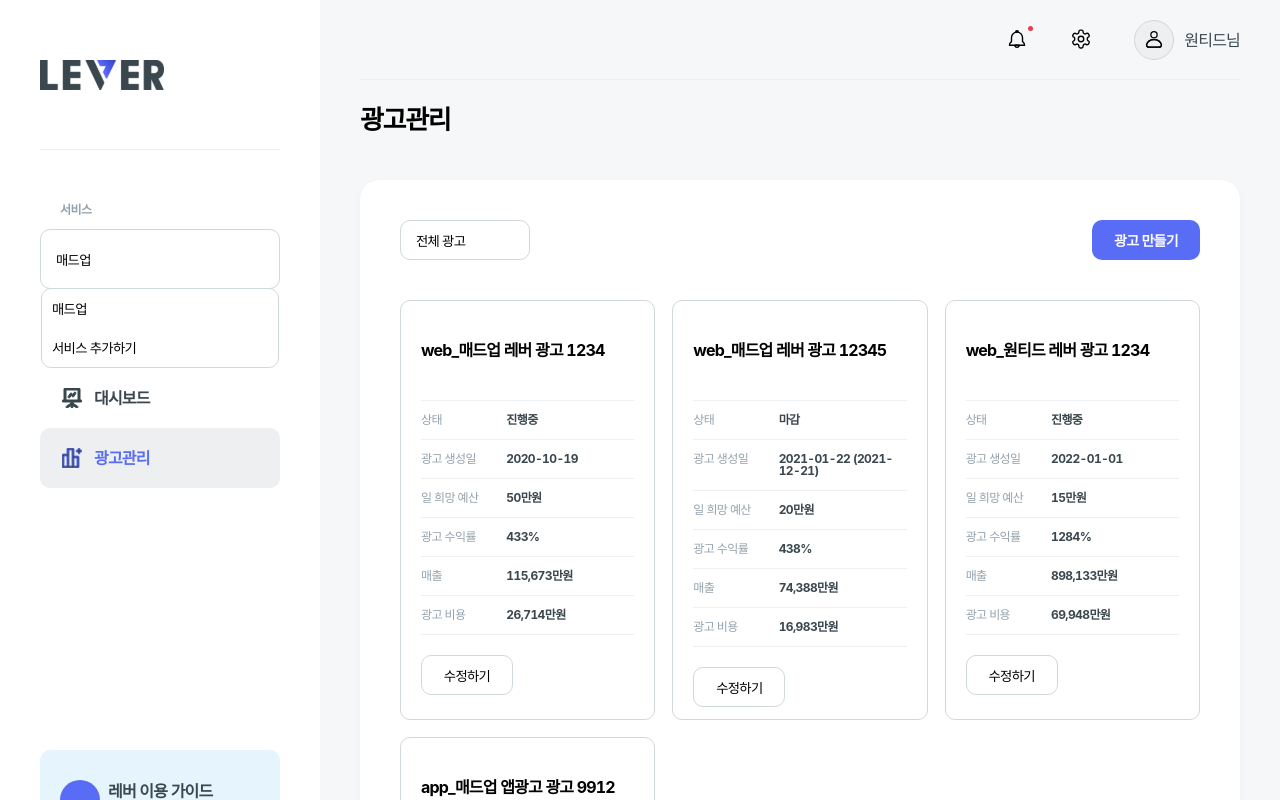
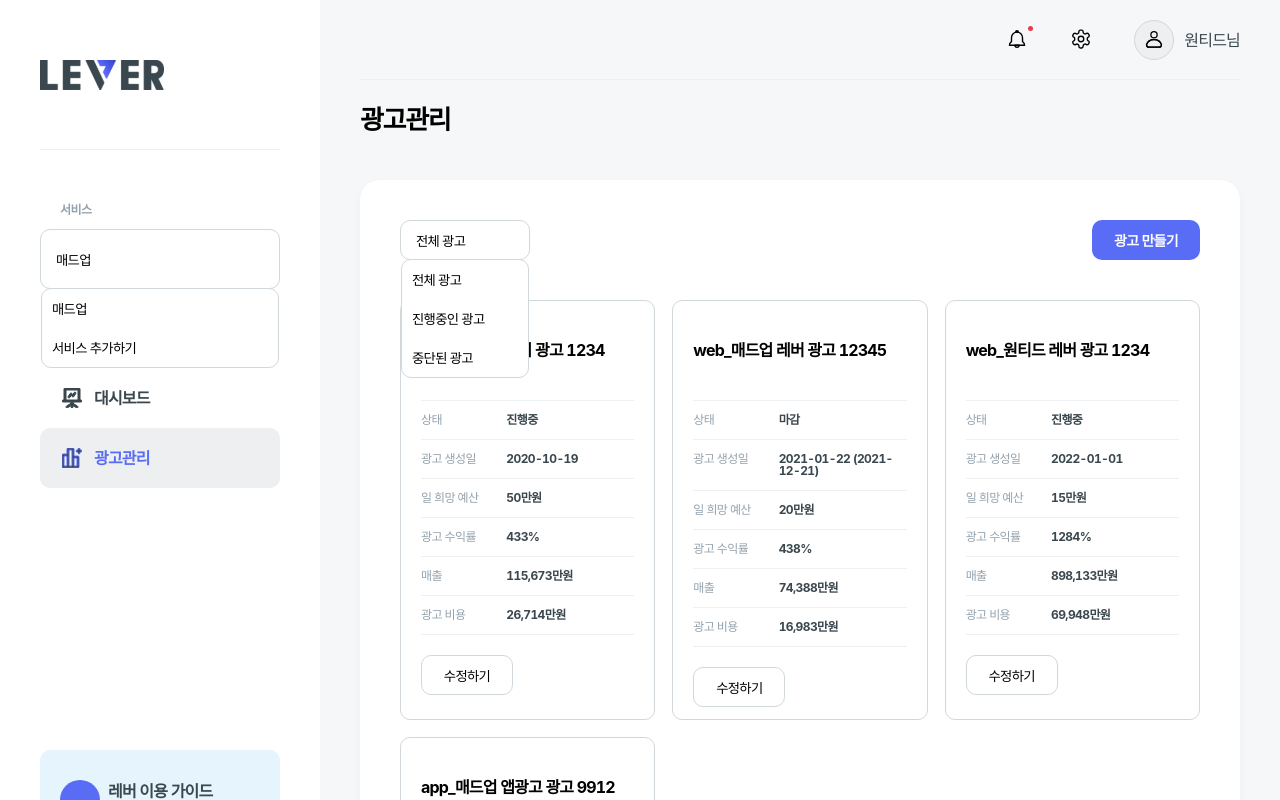
Before and after one commit to wanted-FE-02A-madup/madup, a React (Create React App) app: page /manage in a window 1280 px wide. Both pictures are taken after a click on the button "매드업". Shown: the top 800 px of the page. Built offline with nearby package versions, Linux system fonts and the light colour scheme; some icons are missing.

Commit message:
fix:dropdown 기능 수정중

```diff
--- a/src/components/Aside/Aside.tsx
+++ b/src/components/Aside/Aside.tsx
@@ -3,8 +3,12 @@ import { Logo, Dashboard, Ad, Guide } from '../../assets/index';
 import { NavLink } from 'react-router-dom';
 import { cx } from '../../styles';
 import Dropdown from '../Dropdown/Dropdown';
+import { useRecoilState } from 'recoil';
+import { asideState } from '../../recoil/recoil';
 
 const Aside = () => {
+  const [asideTitle, setAsideTitle] = useRecoilState(asideState);
+
   const asideCategory = ['매드업', '서비스 추가하기'];
   return (
     <aside className={styles.sidebar}>
@@ -13,7 +17,7 @@ const Aside = () => {
       </h1>
       <div className={styles.service}>
         <p className={styles.title}>서비스</p>
-        <Dropdown option={asideCategory} title='매드업' />
+        <Dropdown option={asideCategory} title={asideTitle} onClick={setAsideTitle} />
       </div>
       <div className={styles.addCenter}>
         <p className={styles.title}>광고센터</p>
--- a/src/components/Dropdown/Dropdown.tsx
+++ b/src/components/Dropdown/Dropdown.tsx
@@ -1,32 +1,30 @@
-import { useEffect, useRef, useState } from 'react';
-import { useSetRecoilState } from 'recoil';
+import { useEffect, useRef } from 'react';
+import { useRecoilState } from 'recoil';
 import { ArrowDown } from '../../assets';
-import { optionTitleState } from '../../recoil/recoil';
+import { isopenDropDown } from '../../recoil/recoil';
 import styles from './dropdown.module.scss';
 
 interface IProps {
   option: Array<string>;
   title: string;
+  onClick: (value: any) => void;
 }
-const Dropdown = ({ option, title }: IProps) => {
+const Dropdown = ({ option, title, onClick }: IProps) => {
   const asideDropDown = title === '매드업' ? `${styles.asideDropDown}` : '';
 
-  const [isopenDropDown, setIsopenDropDown] = useState(false);
-  const [optionTitle, setOptionTitle] = useState(title);
-  const setOptionTitleState = useSetRecoilState(optionTitleState);
+  const [isopenDropDownContents, setIsopenDropDownContents] = useRecoilState(isopenDropDown);
 
   const dropDownRef = useRef<HTMLDivElement>(null);
 
   const handleShowDropDown = () => {
-    setIsopenDropDown((prev) => !prev);
+    setIsopenDropDownContents((prev) => !prev);
   };
 
-  const handleChangeTitle = (e: any) => {
-    const { value } = e.currentTarget;
-    setOptionTitle(value);
-    setIsopenDropDown(false);
-    setOptionTitleState(value);
-  };
+  // const handleChangeTitle = (e: any) => {
+  //   const { value } = e.currentTarget;
+  //   setOptionTitle(value);
+  //   setIsopenDropDown(false);
+  // };
 
   useEffect(() => {
     document.addEventListener('mousedown', clickDropDownOutside);
@@ -38,7 +36,7 @@ const Dropdown = ({ option, title }: IProps) => {
 
   const clickDropDownOutside = (e: MouseEvent) => {
     if (!dropDownRef.current) return;
-    if (isopenDropDown && !dropDownRef.current.contains(e.target as Node)) {
+    if (isopenDropDownContents && !dropDownRef.current.contains(e.target as Node)) {
       handleShowDropDown();
     }
   };
@@ -46,15 +44,15 @@ const Dropdown = ({ option, title }: IProps) => {
   return (
     <div className={`${styles.dropdown} ${asideDropDown}`} ref={dropDownRef}>
       <button type='button' onClick={handleShowDropDown}>
-        {optionTitle}
+        {title}
         <ArrowDown />
       </button>
-      {isopenDropDown && (
+      {isopenDropDownContents && (
         <ul>
           {option.map((item) => {
             return (
               <li key={Math.random() * 1000}>
-                <button type='button' onClick={handleChangeTitle} value={item}>
+                <button type='button' onClick={() => onClick(item)} value={item}>
                   {item}
                 </button>
               </li>
--- a/src/pages/Manage/Manage.tsx
+++ b/src/pages/Manage/Manage.tsx
@@ -3,28 +3,25 @@ import ContentsContainer from '../../components/ContentsContainer/ContentsContai
 import ManageItem from '../../components/Management/ManageItem/ManageItem';
 import styles from './manage.module.scss';
 import ADLIST from '../../data/wanted_FE_ad-list-data-set.json';
-import { useRecoilValue, useSetRecoilState } from 'recoil';
-import { optionTitleState } from '../../recoil/recoil';
+import { useRecoilState, useSetRecoilState } from 'recoil';
+import { manageState } from '../../recoil/recoil';
 import HeaderTitle from '../../components/HeaderTitle/HeaderTitle';
 import Dropdown from '../../components/Dropdown/Dropdown';
 
 const Manage = () => {
   const managementCategory = ['전체 광고', '진행중인 광고', '중단된 광고'];
 
-  const optionTitle = useRecoilValue(optionTitleState);
+  const [optionTitle, setOptionTitle] = useRecoilState(manageState);
 
   const allItem = ADLIST.ads.map((item) => item);
   const activeItem = ADLIST.ads.filter((item) => item.status === 'active');
   const endedItem = ADLIST.ads.filter((item) => item.status === 'ended');
-
-  const setOptionTitleState = useSetRecoilState(optionTitleState);
-
   return (
     <section className={styles.manageWrap}>
       <HeaderTitle isDate={false} title='광고관리' />
       <ContentsContainer>
         <div className={styles.manageHeader}>
-          <Dropdown option={managementCategory} title={optionTitle} />
+          <Dropdown option={managementCategory} title={optionTitle} onClick={setOptionTitle} />
 
           <Button createButton='createButton'>광고 만들기</Button>
         </div>
--- a/src/recoil/recoil.ts
+++ b/src/recoil/recoil.ts
@@ -1,8 +1,18 @@
 import { atom } from 'recoil';
 
-export const optionTitleState = atom<string>({
-  key: 'optionTitleState',
+export const manageState = atom<string>({
+  key: 'manageState',
   default: '전체 광고',
+});
+
+export const asideState = atom<string>({
+  key: 'asideState',
+  default: '매드업',
+});
+
+export const isopenDropDown = atom<boolean>({
+  key: 'isopenDropDown',
+  default: false,
 });
 
 export const startDayState = atom<Date>({
```
